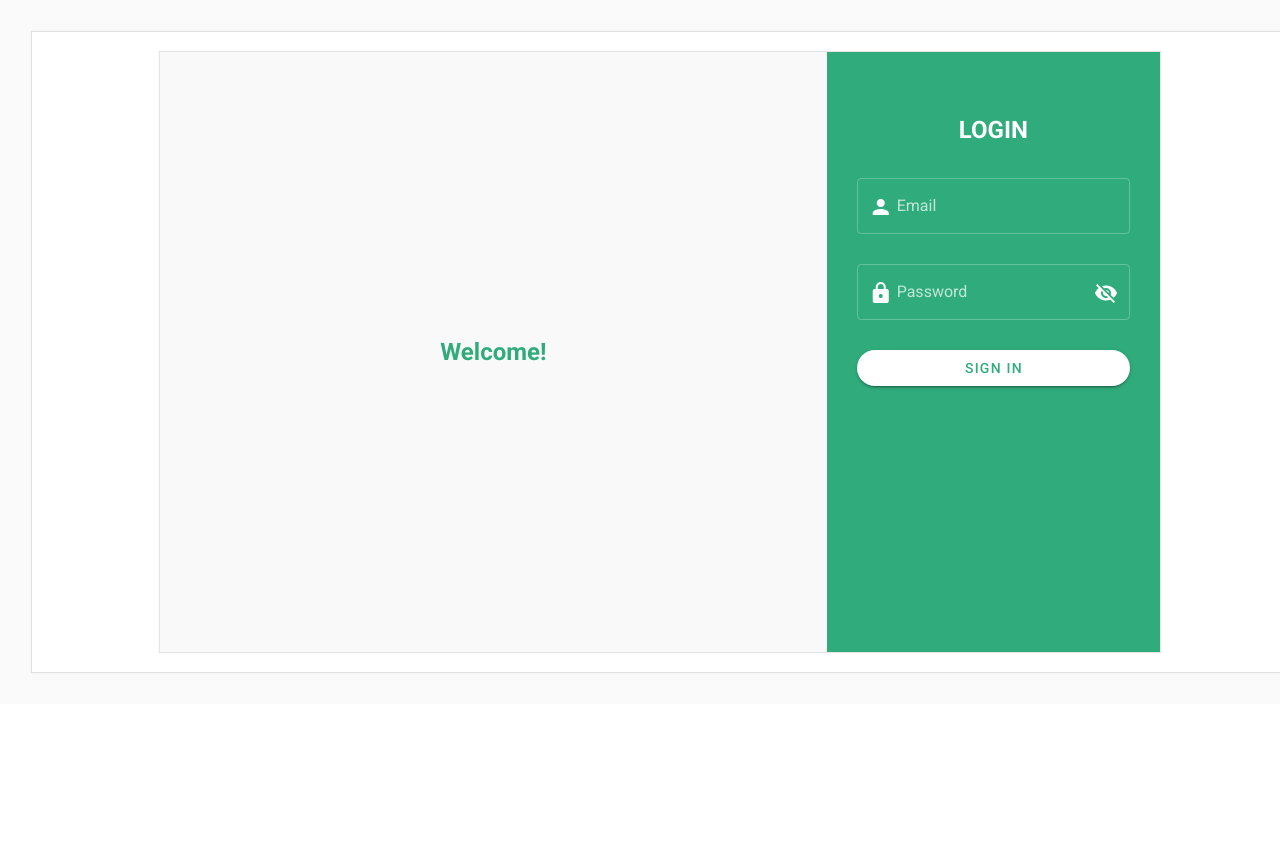
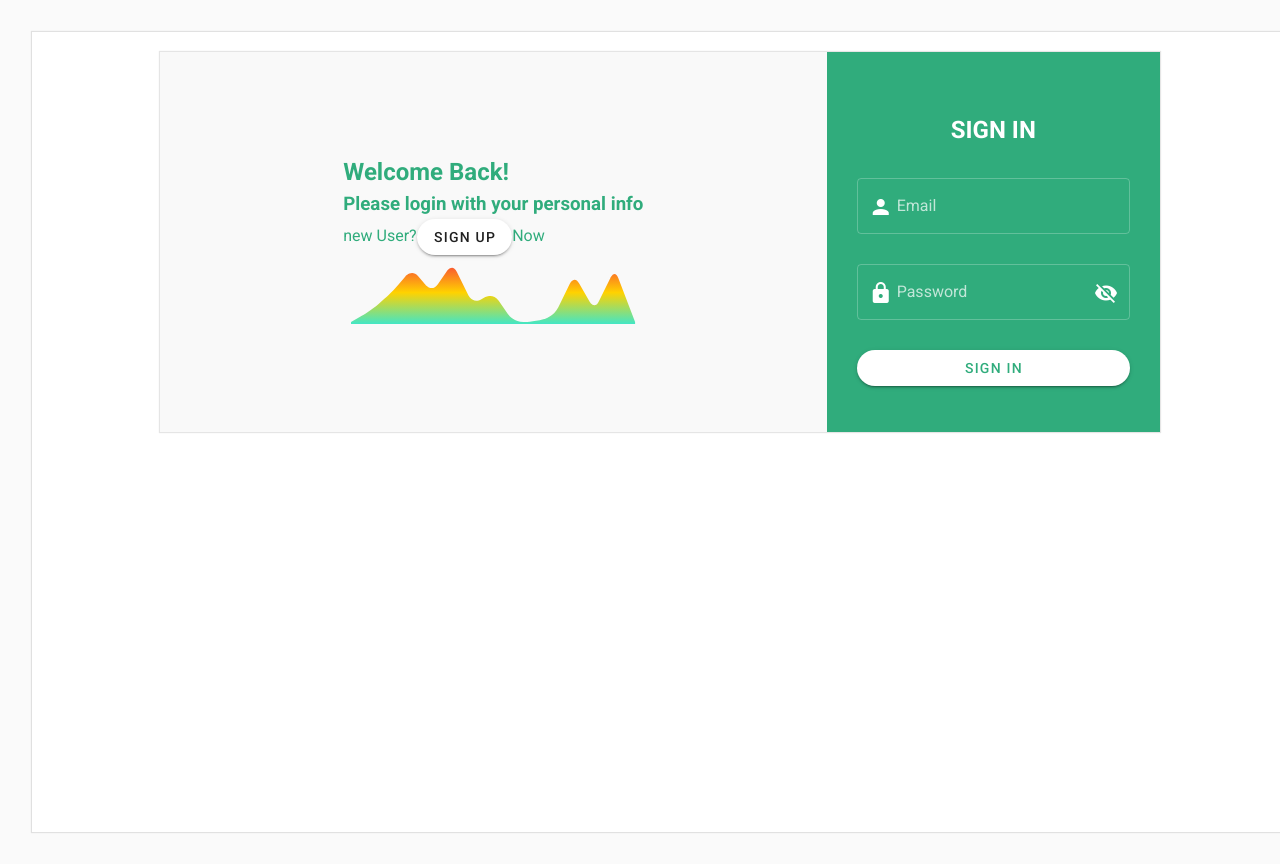
Before and after one commit to AndreaPallotta/Timecard-Manager, a Vue app in the folder timecard-manager/: page /#/ in a window 1280 px wide. Before the commit the page ends 800 px from the top, so only its background shows below. Built offline with nearby package versions, Linux system fonts and the light colour scheme.

Commit message:
Added sign up and sign in with toggle

```diff
--- a/timecard-manager/src/assets/styles.scss
+++ /dev/null
@@ -1,38 +0,0 @@
-.section-container {
-  padding: 20px;
-  margin: 20px;
-  background: #fff;
-  width: 100%;
-  box-shadow: 0 0 1px 1px rgba($color: #000000, $alpha: 0.1);
-  box-sizing: border-box;
-  .signin {
-    padding: 0;
-    max-width: 1000px;
-    margin: 0 auto;
-    min-height: 600px;
-    box-shadow: 0 0 1px 1px rgba($color: #000000, $alpha: 0.1);
-    .left {
-      padding: 30px;
-      justify-content: center;
-      align-items: center;
-      box-sizing: border-box;
-      display: flex;
-      color: #30ac7c;
-      background-color: #f9f9f9;
-    }
-    .right {
-      padding: 30px;
-      box-sizing: border-box;
-      background: #30ac7c;
-      color: #fff;
-      h2 {
-        text-align: center;
-        margin: 30px 0;
-      }
-      .signin-btn {
-          width: 100%;
-          color: #30ac7c;
-      }
-    }
-  }
-}
--- /dev/null
+++ b/timecard-manager/src/components/AuthPage.vue
@@ -0,0 +1,122 @@
+<template>
+  <section class="section-container">
+    <v-row class="auth_row">
+      <v-col v-if="showLogin" cols="8" class="left-text">
+        <div>
+          <h1>Welcome Back!</h1>
+          <h3>Please login with your personal info</h3>
+          <span>new User?</span>
+          <v-btn class="to-signup" type="submit" rounded color="white" @click="toggleForms">
+            Sign Up
+          </v-btn>
+          <span>Now</span>
+          <v-sparkline
+    :value="value"
+    :gradient="gradient"
+    :smooth="radius || false"
+    :padding="padding"
+    :line-width="width"
+    :stroke-linecap="lineCap"
+    :gradient-direction="gradientDirection"
+    :fill="fill"
+    :type="type"
+    :auto-line-width="autoLineWidth"
+    auto-draw
+  ></v-sparkline>
+        </div>
+      </v-col>
+      <LoginForm v-if="showLogin"></LoginForm>
+      <SignUpForm v-if="!showLogin"></SignUpForm>
+      <v-col v-if="!showLogin" cols="8" class="right-text">
+        <div>
+          <h1>Welcome!</h1>
+          <h3>Please enter your personal details</h3>
+          <span>Already Registered?</span>
+          <v-btn class="to-signin" type="submit" rounded color="white" @click="toggleForms">
+            Sign In
+          </v-btn>
+          <span>Here</span>
+        </div>
+      </v-col>
+    </v-row>
+  </section>
+</template>
+
+<script>
+import LoginForm from './LoginForm.vue';
+import SignUpForm from './SignUpForm.vue';
+
+const gradients = [
+    ['#222'],
+    ['#42b3f4'],
+    ['red', 'orange', 'yellow'],
+    ['purple', 'violet'],
+    ['#00c6ff', '#F0F', '#FF0'],
+    ['#f72047', '#ffd200', '#1feaea'],
+];
+
+export default {
+  name: 'AuthPage',
+  data: () => ({
+    showLogin: true,
+    width: 2,
+      radius: 10,
+      padding: 8,
+      lineCap: 'round',
+      gradient: gradients[5],
+      value: [0, 2, 5, 9, 5, 10, 3, 5, 0, 0, 1, 8, 2, 9, 0],
+      gradientDirection: 'top',
+      gradients,
+      fill: true,
+      type: 'trend',
+      autoLineWidth: false,
+  }),
+  components: {
+    LoginForm,
+    SignUpForm
+  },
+  methods: {
+    toggleForms() {
+        this.showLogin = !this.showLogin
+    }
+  }
+};
+</script>
+
+
+<style lang="scss" scoped>
+.section-container {
+  padding: 20px;
+  margin: 20px;
+  background: #fff;
+  width: 100%;
+  box-shadow: 0 0 1px 1px rgba($color: #000000, $alpha: 0.1);
+  box-sizing: border-box;
+  height: 100vh;
+  .auth_row {
+    padding: 0;
+    max-width: 1000px;
+    margin: 0 auto;
+    min-height: 50%;
+    box-shadow: 0 0 1px 1px rgba($color: #000000, $alpha: 0.1);
+    .left-text {
+      padding: 30px;
+      justify-content: center;
+      align-items: center;
+      box-sizing: border-box;
+      display: flex;
+      color: #30ac7c;
+      background-color: #f9f9f9;
+    }
+    .right-text {
+      padding: 30px;
+      justify-content: center;
+      align-items: center;
+      box-sizing: border-box;
+      display: flex;
+      color: #30ac7c;
+      background-color: #f9f9f9;
+    }
+  }
+}
+</style>
--- a/timecard-manager/src/components/LoginForm.vue
+++ b/timecard-manager/src/components/LoginForm.vue
@@ -1,11 +1,6 @@
 <template>
-  <section class="section-container">
-    <v-row class="signin">
-      <v-col cols="8" class="left">
-        <h1>Welcome!</h1>
-      </v-col>
   <v-col cols="4" class="right">
-        <h2>LOGIN</h2>
+    <h2>SIGN IN</h2>
     <validation-observer ref="observer">
     <v-form @submit.prevent="submit">
       <validation-provider v-slot="{ errors }" name="email" rules="required|email" class="required-form-field">
@@ -34,24 +29,14 @@
         ></v-text-field>
       </validation-provider>
       <div class="text-center">
-              <v-btn class="signin-btn" type="submit" rounded color="white" @click="showToast">
+        <v-btn class="auth-btn" type="submit" rounded color="white">
         Sign In
         </v-btn>
       </div>
     </v-form>
     </validation-observer>
   </v-col>
-    </v-row>
-  </section>
 </template>
-
-<style>
-.required-form-field.error--text,
-.required-form-field .error--text {
-  color: #9c2010 !important;
-  caret-color: #9c2010 !important;
-}
-</style>
 
 <script>
 import { required, email } from 'vee-validate/dist/rules';
@@ -100,9 +85,33 @@ export default {
         this.password = null,
         this.$refs.observer.reset()
     },
-    showToast() {
+    login({ email, password }) {
+      console.log(email, password);
       this.$root.vtoast.show('test message');
     }
   }
 };
 </script>
+
+
+<style lang="scss" scoped>
+.required-form-field.error--text,
+.required-form-field .error--text {
+  color: #9c2010 !important;
+  caret-color: #9c2010 !important;
+}
+.right {
+  padding: 30px;
+  box-sizing: border-box;
+  background: #30ac7c;
+  color: #fff;
+  h2 {
+    text-align: center;
+    margin: 30px 0;
+  }
+  .auth-btn {
+      width: 100%;
+      color: #30ac7c;
+  }
+}
+</style>
--- a/timecard-manager/src/components/SignUpForm.vue
+++ b/timecard-manager/src/components/SignUpForm.vue
@@ -1,18 +1,32 @@
 <template>
-  <section class="section-container">
-    <v-row class="signin">
-      <v-col cols="8" class="left">
-        <h1>Welcome!</h1>
-      </v-col>
-      <v-col cols="4" class="right">
-        <h2>LOGIN</h2>
+  <v-col cols="4" class="left">
+    <h2>SIGN UP</h2>
     <validation-observer ref="observer">
     <v-form @submit.prevent="submit">
+      <validation-provider v-slot="{ errors }" name="firstName" rules="required" class="required-form-field">
+        <v-text-field
+        v-model="firstName"
+        :error-messages="errors"
+        label="First name"
+        required
+        outlined
+        dark
+        ></v-text-field>
+      </validation-provider>
+      <validation-provider v-slot="{ errors }" name="lastName" rules="required" class="required-form-field">
+        <v-text-field
+        v-model="lastName"
+        :error-messages="errors"
+        label="Last name"
+        required
+        outlined
+        dark
+        ></v-text-field>
+      </validation-provider>
       <validation-provider v-slot="{ errors }" name="email" rules="required|email" class="required-form-field">
         <v-text-field
         v-model="email"
         :error-messages="errors"
-                :prepend-inner-icon="'mdi-account'"
         label="Email"
         required
         outlined
@@ -24,7 +38,6 @@
         v-model="password"
         :error-messages="errors"
         label="Password"
-                :prepend-inner-icon="'mdi-lock'"
         :append-icon="showPass ? 'mdi-eye' : 'mdi-eye-off'"
         @click:append="showPass = !showPass"
         required
@@ -32,31 +45,16 @@
         dark
         :type="showPass ? 'text' : 'password'"
         ></v-text-field>
-              <v-checkbox label="tos" v-model="tos">
-                <div>
-
-                </div>
-              </v-checkbox>
       </validation-provider>
       <div class="text-center">
-              <v-btn class="signin-btn" type="submit" rounded color="white">
-                Sign In
+        <v-btn class="auth-btn" type="submit" rounded color="white">
+        Sign Up
         </v-btn>
       </div>
     </v-form>
     </validation-observer>
   </v-col>
-    </v-row>
-  </section>
 </template>
-
-<style>
-.required-form-field.error--text,
-.required-form-field .error--text {
-  color: #9c2010 !important;
-  caret-color: #9c2010 !important;
-}
-</style>
 
 <script>
 import { required, email } from 'vee-validate/dist/rules';
@@ -75,19 +73,23 @@ extend('email', {
 })
 
 export default {
-  name: 'LoginForm',
+  name: 'SignUpForm',
   components: {
     ValidationProvider,
     ValidationObserver
   },
   data: () => ({
+    firstName: '',
+    lastName: '',
     email: '',
     password: null,
-    showPass: false
+    showPass: false,
   }),
   computed: {
     params() {
         return {
+            firstName: this.firstName,
+            lastName: this.lastName,
             email: this.email,
             password: this.password
         }
@@ -97,14 +99,42 @@ export default {
     async submit() {
         const valid = await this.$refs.observer.validate();
         if (valid) {
-            this.login(this.params);
+            this.signup(this.params);
         }
     },
     clear() {
         this.email = '',
         this.password = null,
         this.$refs.observer.reset()
+    },
+    signup({ firstName, lastName, email, password }) {
+      console.log(firstName, lastName, email, password);
+      this.$root.vtoast.show('test message');
     }
   }
 };
 </script>
+
+
+<style lang="scss" scoped>
+.required-form-field.error--text,
+.required-form-field .error--text {
+  color: #9c2010 !important;
+  caret-color: #9c2010 !important;
+}
+
+.left {
+  padding: 30px;
+  box-sizing: border-box;
+  background: #30ac7c;
+  color: #fff;
+  h2 {
+    text-align: center;
+    margin: 30px 0;
+  }
+  .auth-btn {
+      width: 100%;
+      color: #30ac7c;
+  }
+}
+</style>
--- a/timecard-manager/src/main.js
+++ b/timecard-manager/src/main.js
@@ -2,7 +2,6 @@ import Vue from 'vue';
 import App from './App.vue';
 import vuetify from './plugins/vuetify';
 import router from './routes/router';
-import './assets/styles.scss';
 
 Vue.config.productionTip = false;
 
--- a/timecard-manager/src/routes/router.js
+++ b/timecard-manager/src/routes/router.js
@@ -1,6 +1,7 @@
 import Vue from 'vue';
 import Router from 'vue-router';
-import LoginForm from '@/components/LoginForm.vue';
+// import LoginForm from '@/components/LoginForm.vue';
+import AuthPage from '@/components/AuthPage.vue';
 
 Vue.use(Router);
 
@@ -8,8 +9,8 @@ export default new Router({
   routes: [
     {
       path: '/',
-      name: 'login',
-      component: LoginForm,
+      name: 'auth',
+      component: AuthPage,
     },
     // {
     //   path: '/dashboard',
```
Lines whose indentation alone changed are shown as unchanged.
